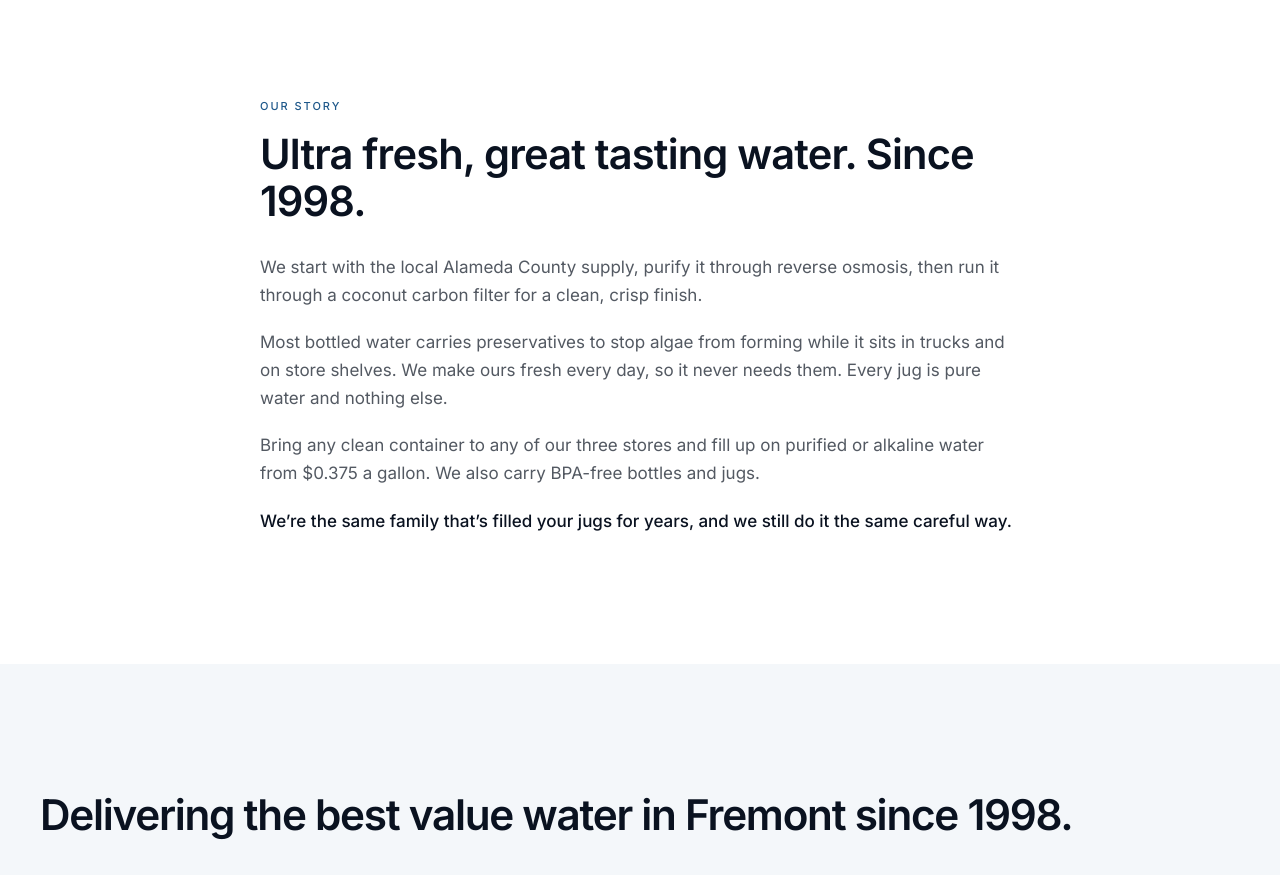
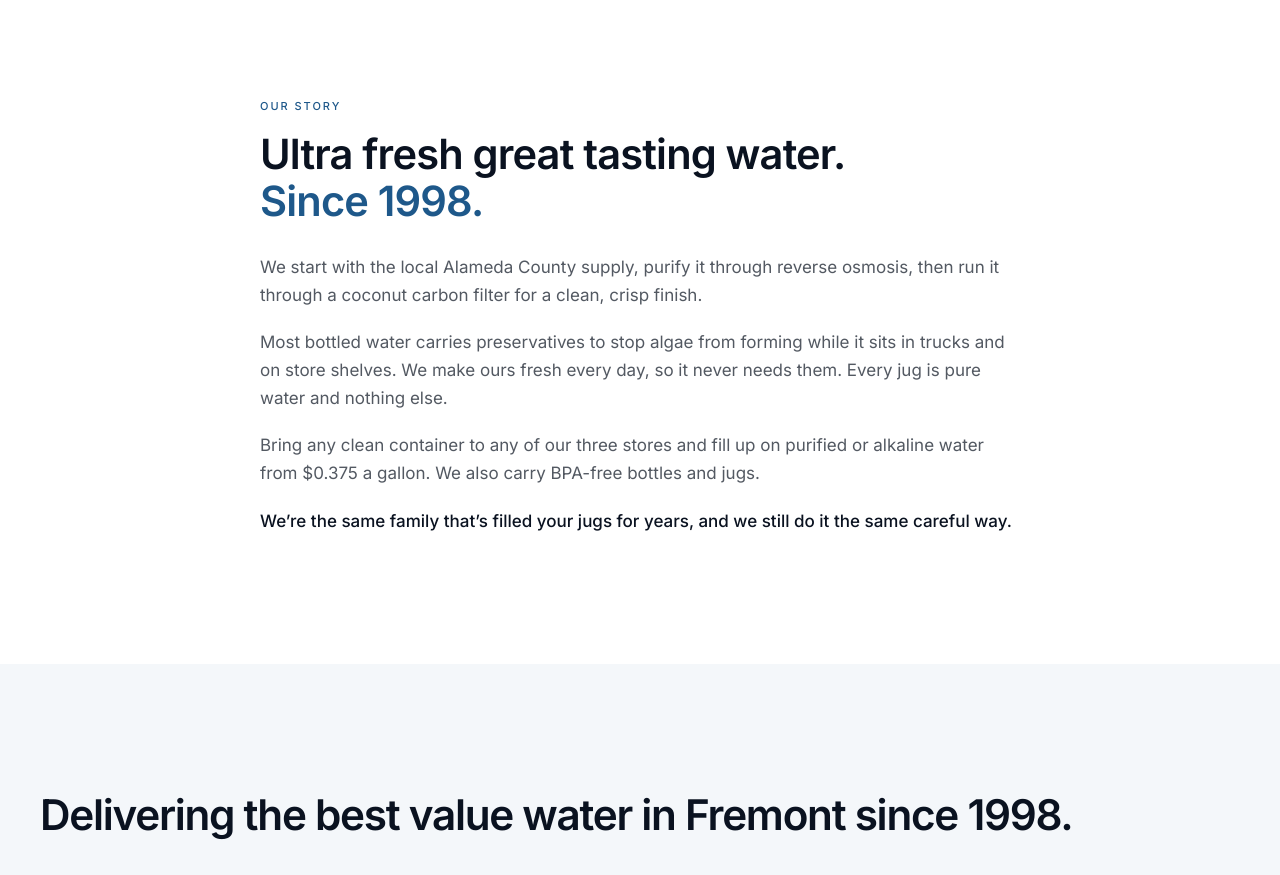
Before and after one commit to ivince918/le-water, a React (Vite) app: page / in a window 1280 px wide. Shown: the part 1160-2035 px from the top of the page. Built offline with nearby package versions, Linux system fonts and the light colour scheme; grey boxes are pictures that could not be loaded.

Commit message:
Keep Story tagline on one line

```diff
--- a/src/App.jsx
+++ b/src/App.jsx
@@ -1408,7 +1408,10 @@ function Story() {
       <div className="mx-auto max-w-[760px]">
         <div className="reveal">
           <p className="eyebrow text-[#1E588A] mb-4">Our Story</p>
-          <h2 className="display h-sub text-[#0A1220]">Ultra fresh, great tasting water. Since 1998.</h2>
+          <h2 className="display h-sub text-[#0A1220]">
+            <span className="block md:whitespace-nowrap">Ultra fresh great tasting water.</span>
+            <span className="block text-[#1E588A]">Since 1998.</span>
+          </h2>
           <div className="mt-7 space-y-5 text-[16px] md:text-[17px] leading-relaxed text-[#0A1220]/70">
             <p>We start with the local Alameda County supply, purify it through reverse osmosis, then run it through a coconut carbon filter for a clean, crisp finish.</p>
             <p>Most bottled water carries preservatives to stop algae from forming while it sits in trucks and on store shelves. We make ours fresh every day, so it never needs them. Every jug is pure water and nothing else.</p>
```
